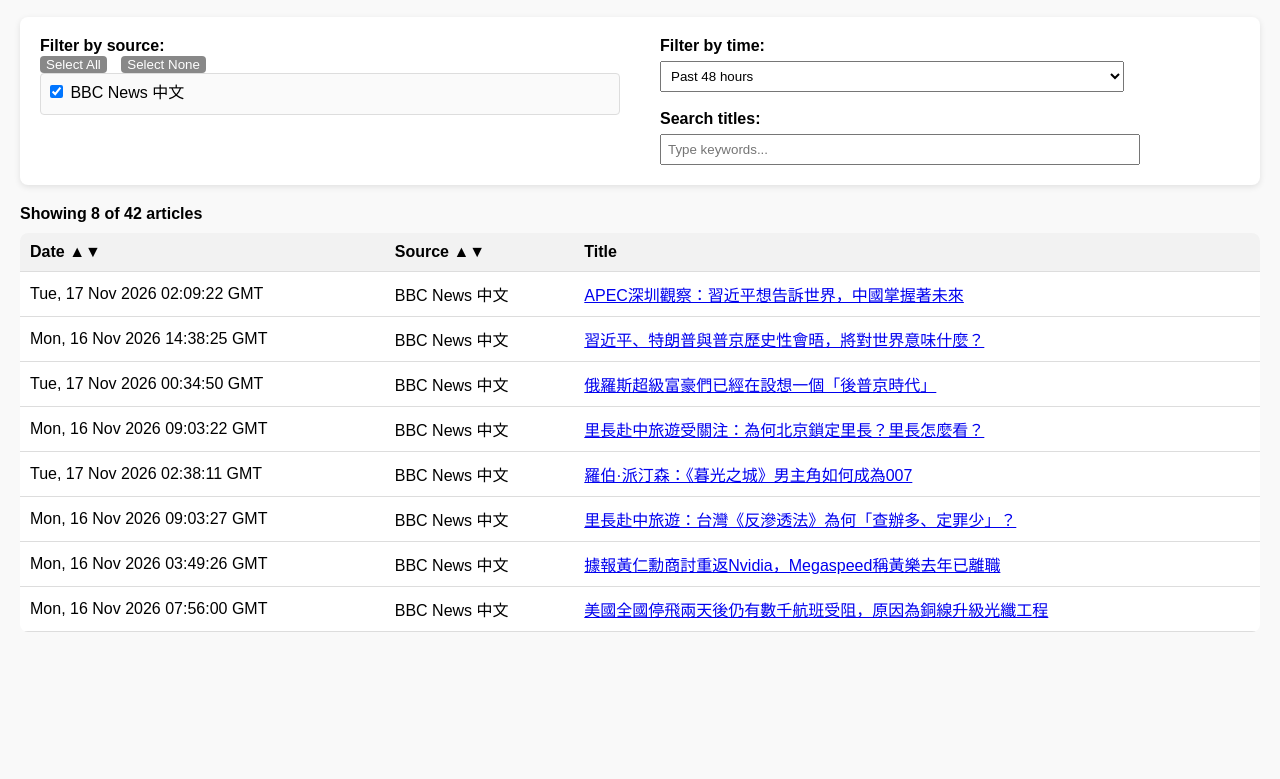
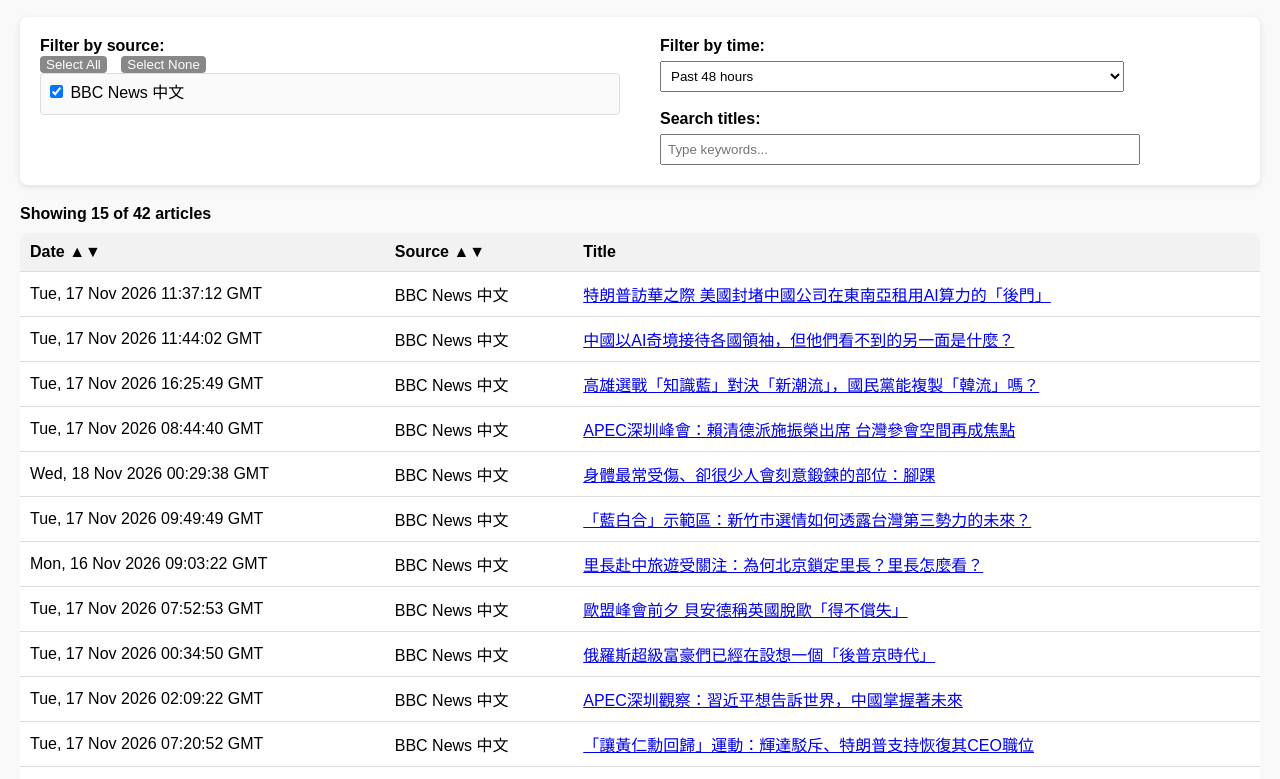
Before and after one commit to Shelly-2025/Shelly_news_feed, a plain HTML site: page index.html in a window 1280 px wide. Shown: the part 79-858 px from the top of the page. Before the commit the page ends 800 px from the top, so only its background shows below. Drawn offline with Linux system fonts and the light colour scheme.

Commit message:
🔄 Auto-update news feed

```diff
--- a/index.html
+++ b/index.html
@@ -33,7 +33,7 @@
 <div class="header-bar">
   <div>
     <h1>My News Feed</h1>
-    <div class="generated-time">Page generated on 17 Nov 2026, 02:44 UTC</div>
+    <div class="generated-time">Page generated on 18 Nov 2026, 02:02 UTC</div>
   </div>
   <div class="header-links">
     <a href="config.html" target="_blank">Config</a>
@@ -80,74 +80,78 @@
 </tr>
 </thead>
 <tbody>
-<tr class="" data-source="ZlQ0EY7QUOI6q1I0nORGPyM2N9GiT0xbQ0lW9guu5NI" data-date="Tue, 17 Nov 2026 02:09:22 GMT" data-title="APEC深圳觀察：習近平想告訴世界，中國掌握著未來">
+<tr class="" data-source="ZlQ0EY7QUOI6q1I0nORGPyM2N9GiT0xbQ0lW9guu5NI" data-date="Tue, 17 Nov 2026 11:37:12 GMT" data-title="特朗普訪華之際 美國封堵中國公司在東南亞租用AI算力的「後門」">
+            <td>Tue, 17 Nov 2026 11:37:12 GMT</td>
+            <td>BBC News 中文</td>
+            <td><a href="https://www.bbc.com/zhongwen/articles/cmpdwn010nyvo/trad?at_medium=RSS&at_campaign=rss" target="_blank">特朗普訪華之際 美國封堵中國公司在東南亞租用AI算力的「後門」</a></td>
+        </tr><tr class="" data-source="ZlQ0EY7QUOI6q1I0nORGPyM2N9GiT0xbQ0lW9guu5NI" data-date="Tue, 17 Nov 2026 11:44:02 GMT" data-title="中國以AI奇境接待各國領袖，但他們看不到的另一面是什麼？">
+            <td>Tue, 17 Nov 2026 11:44:02 GMT</td>
+            <td>BBC News 中文</td>
+            <td><a href="https://www.bbc.com/zhongwen/articles/crgj360lnqv6o/trad?at_medium=RSS&at_campaign=rss" target="_blank">中國以AI奇境接待各國領袖，但他們看不到的另一面是什麼？</a></td>
+        </tr><tr class="" data-source="ZlQ0EY7QUOI6q1I0nORGPyM2N9GiT0xbQ0lW9guu5NI" data-date="Tue, 17 Nov 2026 16:25:49 GMT" data-title="高雄選戰「知識藍」對決「新潮流」，國民黨能複製「韓流」嗎？">
+            <td>Tue, 17 Nov 2026 16:25:49 GMT</td>
+            <td>BBC News 中文</td>
+            <td><a href="https://www.bbc.com/zhongwen/articles/c6n4ex4y9837o/trad?at_medium=RSS&at_campaign=rss" target="_blank">高雄選戰「知識藍」對決「新潮流」，國民黨能複製「韓流」嗎？</a></td>
+        </tr><tr class="" data-source="ZlQ0EY7QUOI6q1I0nORGPyM2N9GiT0xbQ0lW9guu5NI" data-date="Tue, 17 Nov 2026 08:44:40 GMT" data-title="APEC深圳峰會：賴清德派施振榮出席 台灣參會空間再成焦點">
+            <td>Tue, 17 Nov 2026 08:44:40 GMT</td>
+            <td>BBC News 中文</td>
+            <td><a href="https://www.bbc.com/zhongwen/articles/ck5y1g89jnnxo/trad?at_medium=RSS&at_campaign=rss" target="_blank">APEC深圳峰會：賴清德派施振榮出席 台灣參會空間再成焦點</a></td>
+        </tr><tr class="" data-source="ZlQ0EY7QUOI6q1I0nORGPyM2N9GiT0xbQ0lW9guu5NI" data-date="Wed, 18 Nov 2026 00:29:38 GMT" data-title="身體最常受傷、卻很少人會刻意鍛鍊的部位：腳踝">
+            <td>Wed, 18 Nov 2026 00:29:38 GMT</td>
+            <td>BBC News 中文</td>
+            <td><a href="https://www.bbc.com/zhongwen/articles/cwj05r347d0lo/trad?at_medium=RSS&at_campaign=rss" target="_blank">身體最常受傷、卻很少人會刻意鍛鍊的部位：腳踝</a></td>
+        </tr><tr class="" data-source="ZlQ0EY7QUOI6q1I0nORGPyM2N9GiT0xbQ0lW9guu5NI" data-date="Tue, 17 Nov 2026 09:49:49 GMT" data-title="「藍白合」示範區：新竹市選情如何透露台灣第三勢力的未來？">
+            <td>Tue, 17 Nov 2026 09:49:49 GMT</td>
+            <td>BBC News 中文</td>
+            <td><a href="https://www.bbc.com/zhongwen/articles/cme3d27d7lnpo/trad?at_medium=RSS&at_campaign=rss" target="_blank">「藍白合」示範區：新竹市選情如何透露台灣第三勢力的未來？</a></td>
+        </tr><tr class="" data-source="ZlQ0EY7QUOI6q1I0nORGPyM2N9GiT0xbQ0lW9guu5NI" data-date="Fri, 13 Nov 2026 10:39:06 GMT" data-title="九合一前夕：台灣幾乎年年選舉，會引起「投票疲勞」嗎？">
+            <td>Fri, 13 Nov 2026 10:39:06 GMT</td>
+            <td>BBC News 中文</td>
+            <td><a href="https://www.bbc.com/zhongwen/articles/c63egjkzqpz2o/trad?at_medium=RSS&at_campaign=rss" target="_blank">九合一前夕：台灣幾乎年年選舉，會引起「投票疲勞」嗎？</a></td>
+        </tr><tr class="" data-source="ZlQ0EY7QUOI6q1I0nORGPyM2N9GiT0xbQ0lW9guu5NI" data-date="Mon, 16 Nov 2026 09:03:22 GMT" data-title="里長赴中旅遊受關注：為何北京鎖定里長？里長怎麼看？">
+            <td>Mon, 16 Nov 2026 09:03:22 GMT</td>
+            <td>BBC News 中文</td>
+            <td><a href="https://www.bbc.com/zhongwen/articles/cm3elx8gxdn3o/trad?at_medium=RSS&at_campaign=rss" target="_blank">里長赴中旅遊受關注：為何北京鎖定里長？里長怎麼看？</a></td>
+        </tr><tr class="" data-source="ZlQ0EY7QUOI6q1I0nORGPyM2N9GiT0xbQ0lW9guu5NI" data-date="Wed, 28 Oct 2026 02:45:08 GMT" data-title="「九合一」五大看點：「洋流」能否撼動台北？誰在卡位2028？">
+            <td>Wed, 28 Oct 2026 02:45:08 GMT</td>
+            <td>BBC News 中文</td>
+            <td><a href="https://www.bbc.com/zhongwen/articles/cm8xzrg40dq1o/trad?at_medium=RSS&at_campaign=rss" target="_blank">「九合一」五大看點：「洋流」能否撼動台北？誰在卡位2028？</a></td>
+        </tr><tr class="" data-source="ZlQ0EY7QUOI6q1I0nORGPyM2N9GiT0xbQ0lW9guu5NI" data-date="Tue, 17 Nov 2026 07:52:53 GMT" data-title="歐盟峰會前夕 貝安德稱英國脫歐「得不償失」">
+            <td>Tue, 17 Nov 2026 07:52:53 GMT</td>
+            <td>BBC News 中文</td>
+            <td><a href="https://www.bbc.com/zhongwen/articles/c68x0j2r8lkyo/trad?at_medium=RSS&at_campaign=rss" target="_blank">歐盟峰會前夕 貝安德稱英國脫歐「得不償失」</a></td>
+        </tr><tr class="" data-source="ZlQ0EY7QUOI6q1I0nORGPyM2N9GiT0xbQ0lW9guu5NI" data-date="Tue, 17 Nov 2026 00:34:50 GMT" data-title="俄羅斯超級富豪們已經在設想一個「後普京時代」">
+            <td>Tue, 17 Nov 2026 00:34:50 GMT</td>
+            <td>BBC News 中文</td>
+            <td><a href="https://www.bbc.com/zhongwen/articles/cmx27v835864o/trad?at_medium=RSS&at_campaign=rss" target="_blank">俄羅斯超級富豪們已經在設想一個「後普京時代」</a></td>
+        </tr><tr class="" data-source="ZlQ0EY7QUOI6q1I0nORGPyM2N9GiT0xbQ0lW9guu5NI" data-date="Tue, 17 Nov 2026 02:09:22 GMT" data-title="APEC深圳觀察：習近平想告訴世界，中國掌握著未來">
             <td>Tue, 17 Nov 2026 02:09:22 GMT</td>
             <td>BBC News 中文</td>
             <td><a href="https://www.bbc.com/zhongwen/articles/c893rg46x0ygo/trad?at_medium=RSS&at_campaign=rss" target="_blank">APEC深圳觀察：習近平想告訴世界，中國掌握著未來</a></td>
+        </tr><tr class="" data-source="ZlQ0EY7QUOI6q1I0nORGPyM2N9GiT0xbQ0lW9guu5NI" data-date="Tue, 17 Nov 2026 07:20:52 GMT" data-title="「讓黃仁勳回歸」運動：輝達駁斥、特朗普支持恢復其CEO職位">
+            <td>Tue, 17 Nov 2026 07:20:52 GMT</td>
+            <td>BBC News 中文</td>
+            <td><a href="https://www.bbc.com/zhongwen/articles/ck3rgq3l5yr1o/trad?at_medium=RSS&at_campaign=rss" target="_blank">「讓黃仁勳回歸」運動：輝達駁斥、特朗普支持恢復其CEO職位</a></td>
+        </tr><tr class="" data-source="ZlQ0EY7QUOI6q1I0nORGPyM2N9GiT0xbQ0lW9guu5NI" data-date="Mon, 16 Nov 2026 09:03:27 GMT" data-title="里長赴中旅遊：台灣《反滲透法》為何「查辦多、定罪少」？">
+            <td>Mon, 16 Nov 2026 09:03:27 GMT</td>
+            <td>BBC News 中文</td>
+            <td><a href="https://www.bbc.com/zhongwen/articles/cr7428z1wx74o/trad?at_medium=RSS&at_campaign=rss" target="_blank">里長赴中旅遊：台灣《反滲透法》為何「查辦多、定罪少」？</a></td>
+        </tr><tr class="" data-source="ZlQ0EY7QUOI6q1I0nORGPyM2N9GiT0xbQ0lW9guu5NI" data-date="Tue, 17 Nov 2026 02:38:11 GMT" data-title="羅伯·派汀森：《暮光之城》男主角如何成為007">
+            <td>Tue, 17 Nov 2026 02:38:11 GMT</td>
+            <td>BBC News 中文</td>
+            <td><a href="https://www.bbc.com/zhongwen/articles/c893rgw9zrxqo/trad?at_medium=RSS&at_campaign=rss" target="_blank">羅伯·派汀森：《暮光之城》男主角如何成為007</a></td>
         </tr><tr class="" data-source="ZlQ0EY7QUOI6q1I0nORGPyM2N9GiT0xbQ0lW9guu5NI" data-date="Mon, 16 Nov 2026 14:38:25 GMT" data-title="習近平、特朗普與普京歷史性會晤，將對世界意味什麼？">
             <td>Mon, 16 Nov 2026 14:38:25 GMT</td>
             <td>BBC News 中文</td>
             <td><a href="https://www.bbc.com/zhongwen/articles/cwe85djzkkv5o/trad?at_medium=RSS&at_campaign=rss" target="_blank">習近平、特朗普與普京歷史性會晤，將對世界意味什麼？</a></td>
-        </tr><tr class="" data-source="ZlQ0EY7QUOI6q1I0nORGPyM2N9GiT0xbQ0lW9guu5NI" data-date="Tue, 17 Nov 2026 00:34:50 GMT" data-title="俄羅斯超級富豪們已經在設想一個「後普京時代」">
-            <td>Tue, 17 Nov 2026 00:34:50 GMT</td>
-            <td>BBC News 中文</td>
-            <td><a href="https://www.bbc.com/zhongwen/articles/cmx27v835864o/trad?at_medium=RSS&at_campaign=rss" target="_blank">俄羅斯超級富豪們已經在設想一個「後普京時代」</a></td>
-        </tr><tr class="" data-source="ZlQ0EY7QUOI6q1I0nORGPyM2N9GiT0xbQ0lW9guu5NI" data-date="Mon, 16 Nov 2026 09:03:22 GMT" data-title="里長赴中旅遊受關注：為何北京鎖定里長？里長怎麼看？">
-            <td>Mon, 16 Nov 2026 09:03:22 GMT</td>
-            <td>BBC News 中文</td>
-            <td><a href="https://www.bbc.com/zhongwen/articles/cm3elx8gxdn3o/trad?at_medium=RSS&at_campaign=rss" target="_blank">里長赴中旅遊受關注：為何北京鎖定里長？里長怎麼看？</a></td>
-        </tr><tr class="" data-source="ZlQ0EY7QUOI6q1I0nORGPyM2N9GiT0xbQ0lW9guu5NI" data-date="Tue, 17 Nov 2026 02:38:11 GMT" data-title="羅伯·派汀森：《暮光之城》男主角如何成為007">
-            <td>Tue, 17 Nov 2026 02:38:11 GMT</td>
-            <td>BBC News 中文</td>
-            <td><a href="https://www.bbc.com/zhongwen/articles/c893rgw9zrxqo/trad?at_medium=RSS&at_campaign=rss" target="_blank">羅伯·派汀森：《暮光之城》男主角如何成為007</a></td>
-        </tr><tr class="" data-source="ZlQ0EY7QUOI6q1I0nORGPyM2N9GiT0xbQ0lW9guu5NI" data-date="Fri, 13 Nov 2026 10:39:06 GMT" data-title="九合一前夕：台灣幾乎年年選舉，會引起「投票疲勞」嗎？">
-            <td>Fri, 13 Nov 2026 10:39:06 GMT</td>
-            <td>BBC News 中文</td>
-            <td><a href="https://www.bbc.com/zhongwen/articles/c63egjkzqpz2o/trad?at_medium=RSS&at_campaign=rss" target="_blank">九合一前夕：台灣幾乎年年選舉，會引起「投票疲勞」嗎？</a></td>
-        </tr><tr class="" data-source="ZlQ0EY7QUOI6q1I0nORGPyM2N9GiT0xbQ0lW9guu5NI" data-date="Mon, 02 Nov 2026 04:37:26 GMT" data-title="四成「陸配」參選遭剔除，身分「法理死結」如何困住參政之路？">
-            <td>Mon, 02 Nov 2026 04:37:26 GMT</td>
-            <td>BBC News 中文</td>
-            <td><a href="https://www.bbc.com/zhongwen/articles/cm4g1ynq5n5jo/trad?at_medium=RSS&at_campaign=rss" target="_blank">四成「陸配」參選遭剔除，身分「法理死結」如何困住參政之路？</a></td>
-        </tr><tr class="" data-source="ZlQ0EY7QUOI6q1I0nORGPyM2N9GiT0xbQ0lW9guu5NI" data-date="Wed, 28 Oct 2026 02:45:08 GMT" data-title="「九合一」五大看點：「洋流」能否撼動台北？誰在卡位2028？">
-            <td>Wed, 28 Oct 2026 02:45:08 GMT</td>
-            <td>BBC News 中文</td>
-            <td><a href="https://www.bbc.com/zhongwen/articles/cm8xzrg40dq1o/trad?at_medium=RSS&at_campaign=rss" target="_blank">「九合一」五大看點：「洋流」能否撼動台北？誰在卡位2028？</a></td>
-        </tr><tr class="" data-source="ZlQ0EY7QUOI6q1I0nORGPyM2N9GiT0xbQ0lW9guu5NI" data-date="Wed, 14 Oct 2026 03:36:37 GMT" data-title="台灣「北藍南綠」的政治版圖是否「鐵板一塊」？">
-            <td>Wed, 14 Oct 2026 03:36:37 GMT</td>
-            <td>BBC News 中文</td>
-            <td><a href="https://www.bbc.com/zhongwen/articles/c3n07pkpk5ggo/trad?at_medium=RSS&at_campaign=rss" target="_blank">台灣「北藍南綠」的政治版圖是否「鐵板一塊」？</a></td>
-        </tr><tr class="" data-source="ZlQ0EY7QUOI6q1I0nORGPyM2N9GiT0xbQ0lW9guu5NI" data-date="Mon, 16 Nov 2026 09:03:27 GMT" data-title="里長赴中旅遊：台灣《反滲透法》為何「查辦多、定罪少」？">
-            <td>Mon, 16 Nov 2026 09:03:27 GMT</td>
-            <td>BBC News 中文</td>
-            <td><a href="https://www.bbc.com/zhongwen/articles/cr7428z1wx74o/trad?at_medium=RSS&at_campaign=rss" target="_blank">里長赴中旅遊：台灣《反滲透法》為何「查辦多、定罪少」？</a></td>
-        </tr><tr class="" data-source="ZlQ0EY7QUOI6q1I0nORGPyM2N9GiT0xbQ0lW9guu5NI" data-date="Mon, 16 Nov 2026 03:49:26 GMT" data-title="據報黃仁勳商討重返Nvidia，Megaspeed稱黃樂去年已離職">
-            <td>Mon, 16 Nov 2026 03:49:26 GMT</td>
-            <td>BBC News 中文</td>
-            <td><a href="https://www.bbc.com/zhongwen/articles/cw8dvqp5z412o/trad?at_medium=RSS&at_campaign=rss" target="_blank">據報黃仁勳商討重返Nvidia，Megaspeed稱黃樂去年已離職</a></td>
         </tr><tr class="" data-source="ZlQ0EY7QUOI6q1I0nORGPyM2N9GiT0xbQ0lW9guu5NI" data-date="Mon, 16 Nov 2026 01:43:29 GMT" data-title="APEC深圳峰會：中方確認美中俄會晤，日方盼習近平與高市握手">
             <td>Mon, 16 Nov 2026 01:43:29 GMT</td>
             <td>BBC News 中文</td>
             <td><a href="https://www.bbc.com/zhongwen/articles/c6wy4373q50go/trad?at_medium=RSS&at_campaign=rss" target="_blank">APEC深圳峰會：中方確認美中俄會晤，日方盼習近平與高市握手</a></td>
-        </tr><tr class="" data-source="ZlQ0EY7QUOI6q1I0nORGPyM2N9GiT0xbQ0lW9guu5NI" data-date="Mon, 16 Nov 2026 07:56:00 GMT" data-title="美國全國停飛兩天後仍有數千航班受阻，原因為銅線升級光纖工程">
-            <td>Mon, 16 Nov 2026 07:56:00 GMT</td>
+        </tr><tr class="" data-source="ZlQ0EY7QUOI6q1I0nORGPyM2N9GiT0xbQ0lW9guu5NI" data-date="Tue, 17 Nov 2026 09:33:26 GMT" data-title="中國AI之都：「夢想之城」深圳背後的兩個世界">
+            <td>Tue, 17 Nov 2026 09:33:26 GMT</td>
             <td>BBC News 中文</td>
-            <td><a href="https://www.bbc.com/zhongwen/articles/cwq6e2g4ved0o/trad?at_medium=RSS&at_campaign=rss" target="_blank">美國全國停飛兩天後仍有數千航班受阻，原因為銅線升級光纖工程</a></td>
-        </tr><tr class="" data-source="ZlQ0EY7QUOI6q1I0nORGPyM2N9GiT0xbQ0lW9guu5NI" data-date="Mon, 16 Nov 2026 00:26:12 GMT" data-title="法國總統大選：五屆奧運柔道冠軍意外參選，攪動選情">
-            <td>Mon, 16 Nov 2026 00:26:12 GMT</td>
-            <td>BBC News 中文</td>
-            <td><a href="https://www.bbc.com/zhongwen/articles/cwj3kmyk8ne1o/trad?at_medium=RSS&at_campaign=rss" target="_blank">法國總統大選：五屆奧運柔道冠軍意外參選，攪動選情</a></td>
-        </tr><tr class="" data-source="ZlQ0EY7QUOI6q1I0nORGPyM2N9GiT0xbQ0lW9guu5NI" data-date="Sun, 15 Nov 2026 06:46:06 GMT" data-title="Nvidia黃仁勳醜聞如何令親商的新加坡大感頭疼">
-            <td>Sun, 15 Nov 2026 06:46:06 GMT</td>
-            <td>BBC News 中文</td>
-            <td><a href="https://www.bbc.com/zhongwen/articles/cq39gn7g7depo/trad?at_medium=RSS&at_campaign=rss" target="_blank">Nvidia黃仁勳醜聞如何令親商的新加坡大感頭疼</a></td>
-        </tr><tr class="" data-source="ZlQ0EY7QUOI6q1I0nORGPyM2N9GiT0xbQ0lW9guu5NI" data-date="Sun, 15 Nov 2026 07:30:56 GMT" data-title="澤連斯基：美國提出烏克蘭讓出頓巴斯以換取加入北約">
-            <td>Sun, 15 Nov 2026 07:30:56 GMT</td>
-            <td>BBC News 中文</td>
-            <td><a href="https://www.bbc.com/zhongwen/articles/cqgm3vnx3zx3o/trad?at_medium=RSS&at_campaign=rss" target="_blank">澤連斯基：美國提出烏克蘭讓出頓巴斯以換取加入北約</a></td>
-        </tr><tr class="" data-source="ZlQ0EY7QUOI6q1I0nORGPyM2N9GiT0xbQ0lW9guu5NI" data-date="Fri, 13 Nov 2026 09:51:11 GMT" data-title="「台灣乾爹」光環崩塌：黃仁勳事件如何震動產業、政治與社會？">
-            <td>Fri, 13 Nov 2026 09:51:11 GMT</td>
-            <td>BBC News 中文</td>
-            <td><a href="https://www.bbc.com/zhongwen/articles/cmn80j39wq06o/trad?at_medium=RSS&at_campaign=rss" target="_blank">「台灣乾爹」光環崩塌：黃仁勳事件如何震動產業、政治與社會？</a></td>
+            <td><a href="https://www.bbc.com/zhongwen/articles/cm7826g36xe5o/trad?at_medium=RSS&at_campaign=rss" target="_blank">中國AI之都：「夢想之城」深圳背後的兩個世界</a></td>
         </tr><tr class="" data-source="ZlQ0EY7QUOI6q1I0nORGPyM2N9GiT0xbQ0lW9guu5NI" data-date="Sun, 15 Nov 2026 18:21:42 GMT" data-title="無法複製的奇蹟？深圳如何從改革開放樣板變為「中國矽谷」">
             <td>Sun, 15 Nov 2026 18:21:42 GMT</td>
             <td>BBC News 中文</td>
@@ -156,10 +160,6 @@
             <td>Sun, 15 Nov 2026 04:28:35 GMT</td>
             <td>BBC News 中文</td>
             <td><a href="https://www.bbc.com/zhongwen/articles/c6kg7mdzj12no/trad?at_medium=RSS&at_campaign=rss" target="_blank">台灣村里長：最基層的民選公職，如何牽動選舉動員與兩岸關係？</a></td>
-        </tr><tr class="" data-source="ZlQ0EY7QUOI6q1I0nORGPyM2N9GiT0xbQ0lW9guu5NI" data-date="Fri, 13 Nov 2026 12:37:44 GMT" data-title="後黃仁勳時代：誰是Nvidia下任掌門人？晶片競賽走向何方">
-            <td>Fri, 13 Nov 2026 12:37:44 GMT</td>
-            <td>BBC News 中文</td>
-            <td><a href="https://www.bbc.com/zhongwen/articles/ck9d7y92yvg1o/trad?at_medium=RSS&at_campaign=rss" target="_blank">後黃仁勳時代：誰是Nvidia下任掌門人？晶片競賽走向何方</a></td>
         </tr><tr class="" data-source="ZlQ0EY7QUOI6q1I0nORGPyM2N9GiT0xbQ0lW9guu5NI" data-date="Wed, 11 Nov 2026 04:28:59 GMT" data-title="「台灣之光」形象重挫？民眾如何看黃仁勳婚外情風波">
             <td>Wed, 11 Nov 2026 04:28:59 GMT</td>
             <td>BBC News 中文</td>
@@ -188,6 +188,10 @@
             <td>Mon, 05 Oct 2026 00:14:01 GMT</td>
             <td>BBC News 中文</td>
             <td><a href="https://www.bbc.com/zhongwen/articles/c6pwg52xjp8jo/trad?at_medium=RSS&at_campaign=rss" target="_blank">「特習會」後兩架美國 F-16V 抵台 「雖遲但到」的時機與信號</a></td>
+        </tr><tr class="" data-source="ZlQ0EY7QUOI6q1I0nORGPyM2N9GiT0xbQ0lW9guu5NI" data-date="Fri, 13 Nov 2026 09:51:11 GMT" data-title="「台灣乾爹」光環崩塌：黃仁勳事件如何震動產業、政治與社會？">
+            <td>Fri, 13 Nov 2026 09:51:11 GMT</td>
+            <td>BBC News 中文</td>
+            <td><a href="https://www.bbc.com/zhongwen/articles/cmn80j39wq06o/trad?at_medium=RSS&at_campaign=rss" target="_blank">「台灣乾爹」光環崩塌：黃仁勳事件如何震動產業、政治與社會？</a></td>
         </tr><tr class="" data-source="ZlQ0EY7QUOI6q1I0nORGPyM2N9GiT0xbQ0lW9guu5NI" data-date="Wed, 11 Nov 2026 13:43:29 GMT" data-title="「中國間諜案」獲撤控男子BBC專訪：我是情報部門的替罪羊">
             <td>Wed, 11 Nov 2026 13:43:29 GMT</td>
             <td>BBC News 中文</td>
@@ -196,10 +200,6 @@
             <td>Thu, 12 Nov 2026 16:14:41 GMT</td>
             <td>BBC News 中文</td>
             <td><a href="https://www.bbc.com/zhongwen/articles/cm3wgp60p952o/trad?at_medium=RSS&at_campaign=rss" target="_blank">從科技巨星到跌落神壇——黃仁勳如何深陷醜聞漩渦？</a></td>
-        </tr><tr class="" data-source="ZlQ0EY7QUOI6q1I0nORGPyM2N9GiT0xbQ0lW9guu5NI" data-date="Wed, 11 Nov 2026 00:21:53 GMT" data-title="一名公務員如何長期瞞天過海，身兼五職？">
-            <td>Wed, 11 Nov 2026 00:21:53 GMT</td>
-            <td>BBC News 中文</td>
-            <td><a href="https://www.bbc.com/zhongwen/articles/c933x388j116o/trad?at_medium=RSS&at_campaign=rss" target="_blank">一名公務員如何長期瞞天過海，身兼五職？</a></td>
         </tr><tr class="" data-source="ZlQ0EY7QUOI6q1I0nORGPyM2N9GiT0xbQ0lW9guu5NI" data-date="Wed, 11 Nov 2026 01:03:16 GMT" data-title="從局長下台到議會「沉默」 宏福苑大火後的政治問責與維穩邏輯">
             <td>Wed, 11 Nov 2026 01:03:16 GMT</td>
             <td>BBC News 中文</td>
@@ -232,6 +232,10 @@
             <td>Thu, 12 Nov 2026 08:33:39 GMT</td>
             <td>BBC News 中文</td>
             <td><a href="https://www.bbc.com/zhongwen/articles/cwr7grvx00yxo/trad?at_medium=RSS&at_campaign=rss" target="_blank">「你甚至不會告訴密友」：分娩後遺症，為何多年後仍揮之不去？</a></td>
+        </tr><tr class="" data-source="ZlQ0EY7QUOI6q1I0nORGPyM2N9GiT0xbQ0lW9guu5NI" data-date="Wed, 11 Nov 2026 00:21:53 GMT" data-title="一名公務員如何長期瞞天過海，身兼五職？">
+            <td>Wed, 11 Nov 2026 00:21:53 GMT</td>
+            <td>BBC News 中文</td>
+            <td><a href="https://www.bbc.com/zhongwen/articles/c933x388j116o/trad?at_medium=RSS&at_campaign=rss" target="_blank">一名公務員如何長期瞞天過海，身兼五職？</a></td>
         </tr><tr class="" data-source="ZlQ0EY7QUOI6q1I0nORGPyM2N9GiT0xbQ0lW9guu5NI" data-date="Tue, 10 Nov 2026 06:32:46 GMT" data-title="父母選擇「雙人安樂死」，留下我獨自承受喪親之痛">
             <td>Tue, 10 Nov 2026 06:32:46 GMT</td>
             <td>BBC News 中文</td>
@@ -240,10 +244,6 @@
             <td>Wed, 11 Nov 2026 10:22:45 GMT</td>
             <td>BBC News 中文</td>
             <td><a href="https://www.bbc.com/zhongwen/articles/cmg46yzz5vrxo/trad?at_medium=RSS&at_campaign=rss" target="_blank">認識史蒂芬妮·凱斯——首位在南極洲跑完100英里的女性</a></td>
-        </tr><tr class="" data-source="ZlQ0EY7QUOI6q1I0nORGPyM2N9GiT0xbQ0lW9guu5NI" data-date="Wed, 11 Nov 2026 00:21:56 GMT" data-title="為何晚上睡前總是想吃零食？可以怎麼辦？">
-            <td>Wed, 11 Nov 2026 00:21:56 GMT</td>
-            <td>BBC News 中文</td>
-            <td><a href="https://www.bbc.com/zhongwen/articles/cwly3ynk2rx1o/trad?at_medium=RSS&at_campaign=rss" target="_blank">為何晚上睡前總是想吃零食？可以怎麼辦？</a></td>
         </tr><tr class="" data-source="ZlQ0EY7QUOI6q1I0nORGPyM2N9GiT0xbQ0lW9guu5NI" data-date="Fri, 06 Nov 2026 02:59:44 GMT" data-title="「短睡眠基因」：為何有人只需睡四小時？">
             <td>Fri, 06 Nov 2026 02:59:44 GMT</td>
             <td>BBC News 中文</td>
```
